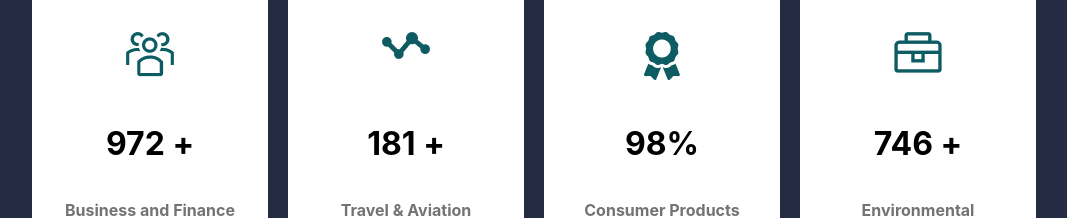
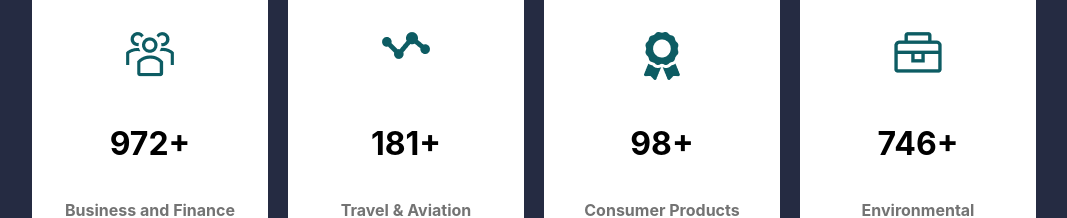
Before and after one commit to DinhXuanDat-Dev/relvise-landing-page, a React (Create React App) app: page / in a window 1280 px wide. Shown: the part 1060-1278 px from the top of the page, without its empty margins (96-1163 px from the left). Built offline with nearby package versions, Linux system fonts and the light colour scheme.

Commit message:
Count up plugin

```diff
--- a/package.json
+++ b/package.json
@@ -7,6 +7,7 @@
     "@testing-library/react": "^12.1.3",
     "@testing-library/user-event": "^13.5.0",
     "react": "^17.0.2",
+    "react-countup": "^6.1.1",
     "react-device-detect": "^2.1.2",
     "react-dom": "^17.0.2",
     "react-icons": "^4.3.1",
--- a/src/components/client/Client.jsx
+++ b/src/components/client/Client.jsx
@@ -1,5 +1,8 @@
 import "./Client.scss"
+import CountUp from 'react-countup';
 const Client = ({ title, text, icon }) => {
+
+    console.log(typeof(title));
 
     return (
         <div className="relvise__clients-col">
@@ -7,7 +10,13 @@ const Client = ({ title, text, icon }) => {
                 <figure>
                     <img src={icon} alt="client-icon" />
                 </figure>
-                <h1>{title}</h1>
+                <h1>
+                    <CountUp
+                    end = {parseInt(title)}
+                    duration = {2}
+                    suffix="+"
+                />
+                </h1>
                 <p>{text} </p>
             </div>
         </div>
--- a/src/container/clients/Clients.jsx
+++ b/src/container/clients/Clients.jsx
@@ -14,7 +14,7 @@ const clientsData = [
         icon: statistics,
     },
     {
-        title: '98%',
+        title: '98 %',
         text: 'Consumer Products',
         icon: reward,
     },
```
